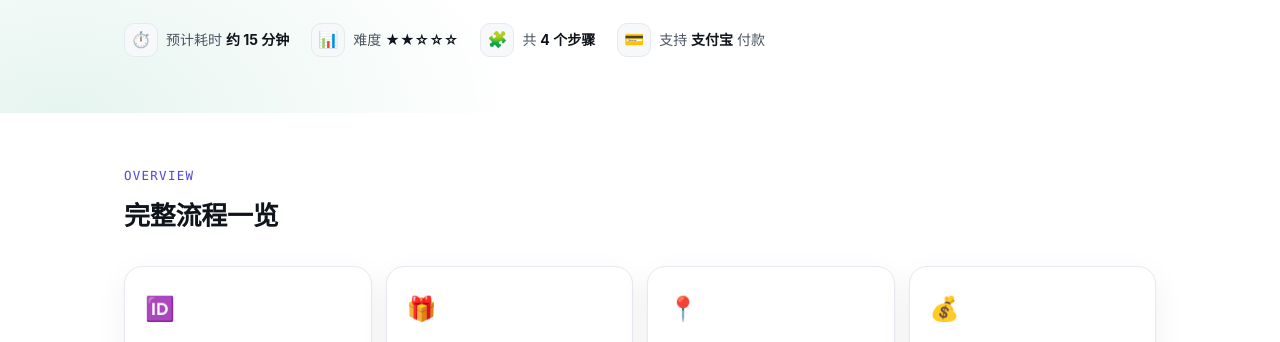
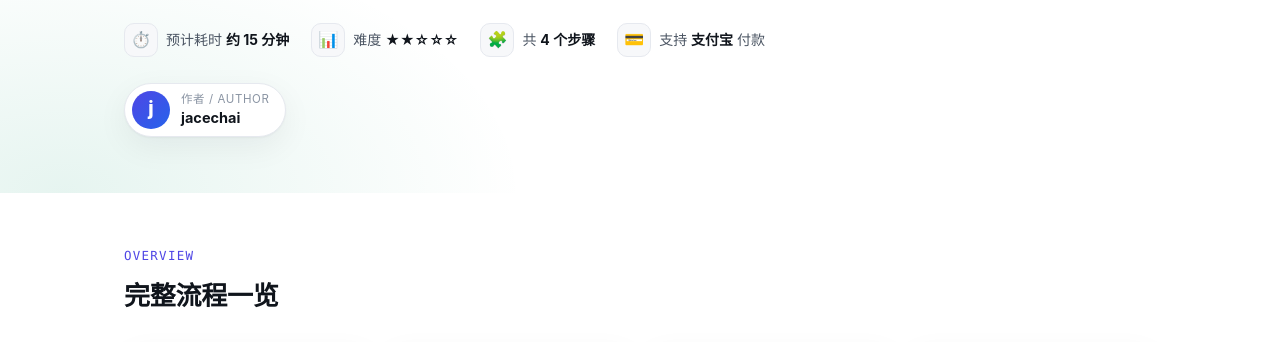
Before and after one commit to GodCbj/apple-id-guide, a plain HTML site: page index.html in a window 1280 px wide. Shown: the part 404-746 px from the top of the page. Drawn offline with Linux system fonts and the light colour scheme.

Commit message:
feat: Hero 区添加作者署名

```diff
--- a/index.html
+++ b/index.html
@@ -122,6 +122,14 @@
     .meta .ic { width: 34px; height: 34px; border-radius: 10px; display: grid; place-items: center;
       background: var(--bg-soft); border: 1px solid var(--border); font-size: 16px; }
     .meta b { color: var(--text); font-weight: 700; }
+    /* Hero 作者署名 */
+    .author-chip { display: inline-flex; align-items: center; gap: 11px; margin-top: 26px; padding: 7px 16px 7px 7px;
+      background: var(--surface); border: 1px solid var(--border); border-radius: 999px; box-shadow: var(--shadow); }
+    .author-chip .av { width: 38px; height: 38px; border-radius: 50%; color: #fff; font-weight: 800; font-size: 19px;
+      background: linear-gradient(135deg, var(--accent), var(--accent-2)); display: grid; place-items: center; }
+    .author-chip .who { display: flex; flex-direction: column; line-height: 1.35; }
+    .author-chip .who .lb { font-size: 11.5px; color: var(--text-3); letter-spacing: .05em; }
+    .author-chip .who b { font-size: 14.5px; color: var(--text); font-weight: 750; }
 
     /* ===== 通用 section ===== */
     section { padding: 52px 0; }
@@ -285,6 +293,10 @@
         <div class="meta"><span class="ic">📊</span><span>难度 <b>★★☆☆☆</b></span></div>
         <div class="meta"><span class="ic">🧩</span><span>共 <b>4 个步骤</b></span></div>
         <div class="meta"><span class="ic">💳</span><span>支持 <b>支付宝</b> 付款</span></div>
+      </div>
+      <div class="author-chip reveal">
+        <span class="av">j</span>
+        <span class="who"><span class="lb">作者 / AUTHOR</span><b>jacechai</b></span>
       </div>
     </div>
   </header>
```
